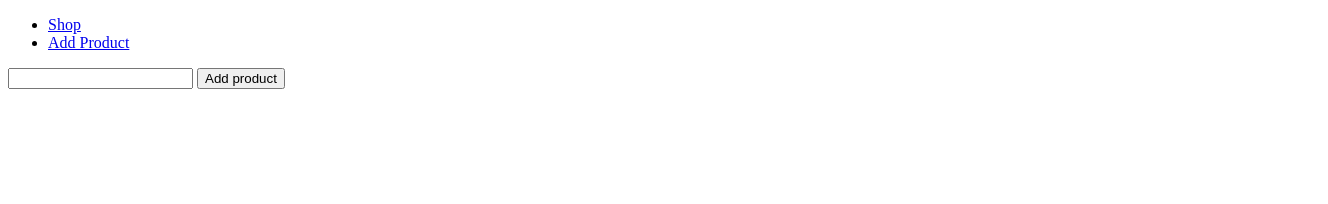
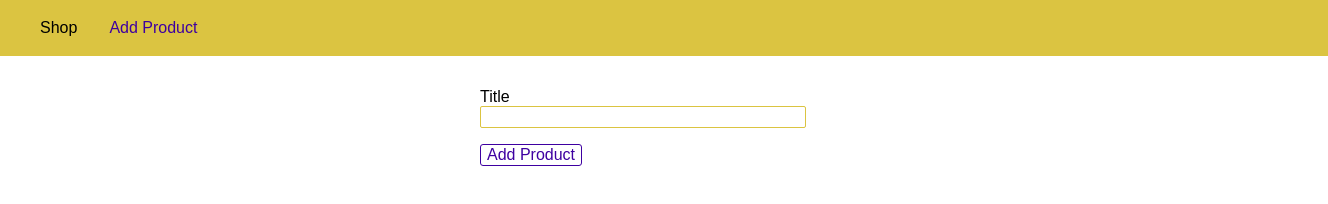
Before and after one commit to 1kevinson/node-js-complete-guide, a website: page source-code/views/add-product.html in a window 1280 px wide. Shown: the whole page, 1328 px wide, since content can reach past the window. Drawn offline with Linux system fonts and the light colour scheme.

Commit message:
[Working with Express.js](<mainModule>): Styling pages

```diff
--- a/source-code/views/add-product.html
+++ b/source-code/views/add-product.html
@@ -2,26 +2,115 @@
 <html lang="en">
   <head>
     <meta charset="UTF-8" />
-    <meta
-      name="viewport"
-      content="width=device-width, user-scalable=no, initial-scale=1.0, maximum-scale=1.0, minimum-scale=1.0"
-    />
+    <meta name="viewport" content="width=device-width, initial-scale=1.0" />
     <meta http-equiv="X-UA-Compatible" content="ie=edge" />
     <title>Add Product</title>
+    <style>
+      body {
+        padding: 0;
+        margin: 0;
+        font-family: sans-serif;
+      }
+
+      main {
+        padding: 1rem;
+      }
+
+      .main-header {
+        width: 100%;
+        height: 3.5rem;
+        background-color: #dbc441;
+        padding: 0 1.5rem;
+      }
+
+      .main-header__nav {
+        height: 100%;
+        display: flex;
+        align-items: center;
+      }
+
+      .main-header__item-list {
+        list-style: none;
+        margin: 0;
+        padding: 0;
+        display: flex;
+      }
+
+      .main-header__item {
+        margin: 0 1rem;
+        padding: 0;
+      }
+
+      .main-header__item a {
+        text-decoration: none;
+        color: black;
+      }
+
+      .main-header__item a:hover,
+      .main-header__item a:active,
+      .main-header__item a.active {
+        color: #3e00a1;
+      }
+
+      .product-form {
+        width: 20rem;
+        max-width: 90%;
+        margin: auto;
+      }
+
+      .form-control {
+        margin: 1rem 0;
+      }
+
+      .form-control label,
+      .form-control input {
+        display: block;
+        width: 100%;
+      }
+
+      .form-control input {
+        border: 1px solid #dbc441;
+        font: inherit;
+        border-radius: 2px;
+      }
+
+      button {
+        font: inherit;
+        border: 1px solid #3e00a1;
+        color: #3e00a1;
+        background: white;
+        border-radius: 3px;
+        cursor: pointer;
+      }
+
+      button:hover,
+      button:active {
+        background-color: #3e00a1;
+        color: white;
+      }
+    </style>
   </head>
+
   <body>
-    <header>
-      <nav>
-        <ul>
-          <li><a href="/">Shop</a></li>
-          <li><a href="/admin/add-product">Add Product</a></li>
+    <header class="main-header">
+      <nav class="main-header__nav">
+        <ul class="main-header__item-list">
+          <li class="main-header__item"><a href="/">Shop</a></li>
+          <li class="main-header__item">
+            <a class="active" href="/admin/add-product">Add Product</a>
+          </li>
         </ul>
       </nav>
     </header>
+
     <main>
-      <form action="/admin/add-product" method="POST">
-        <input type="text" name="title" />
-        <button type="submit">Add product</button>
+      <form class="product-form" action="/admin/add-product" method="POST">
+        <div class="form-control">
+          <label for="title">Title</label>
+          <input type="text" name="title" id="title" />
+        </div>
+
+        <button type="submit">Add Product</button>
       </form>
     </main>
   </body>
```
Also changed, not shown: source-code/views/page-not-found.html (+61 -6 lines), source-code/views/shop.html (+59 -11 lines).
